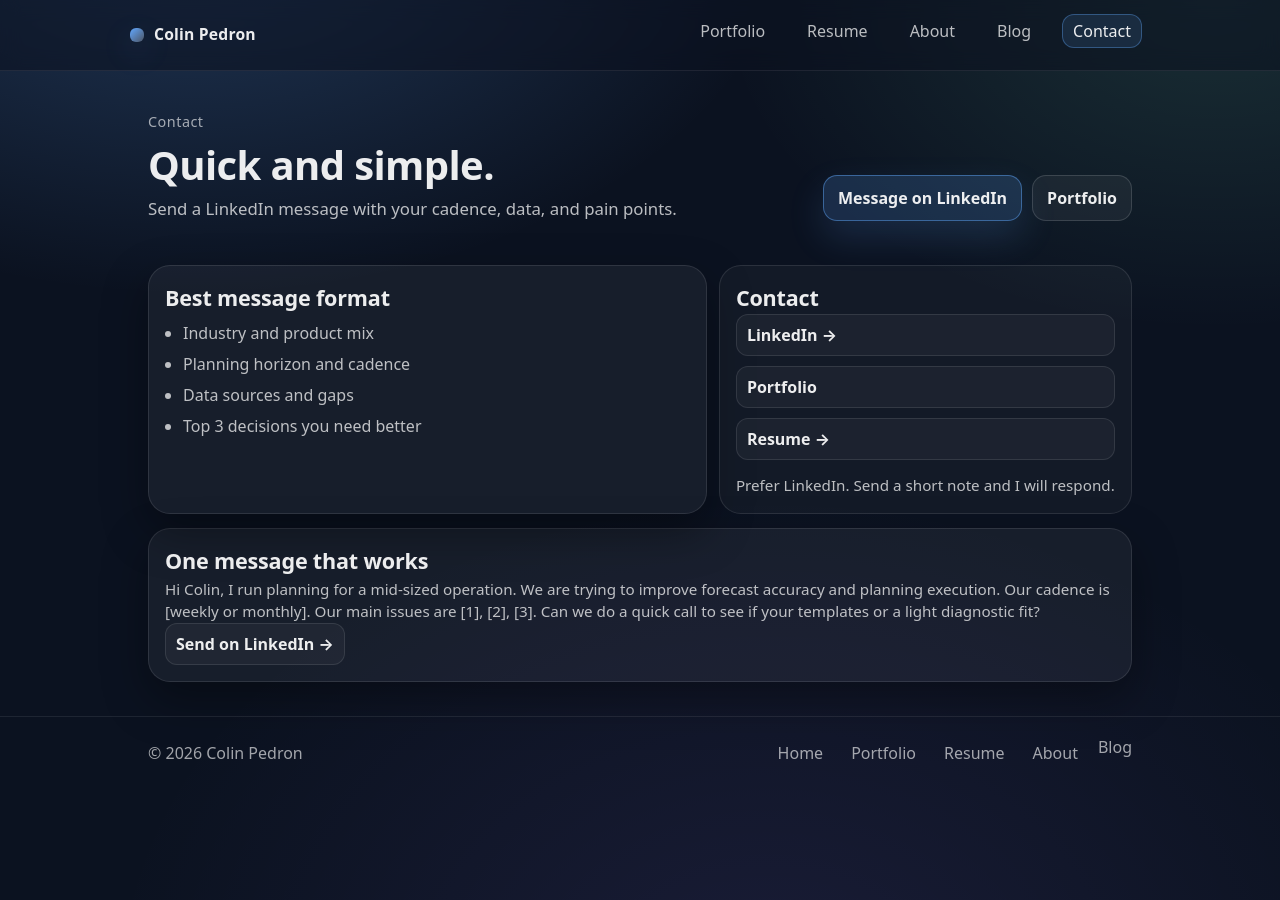
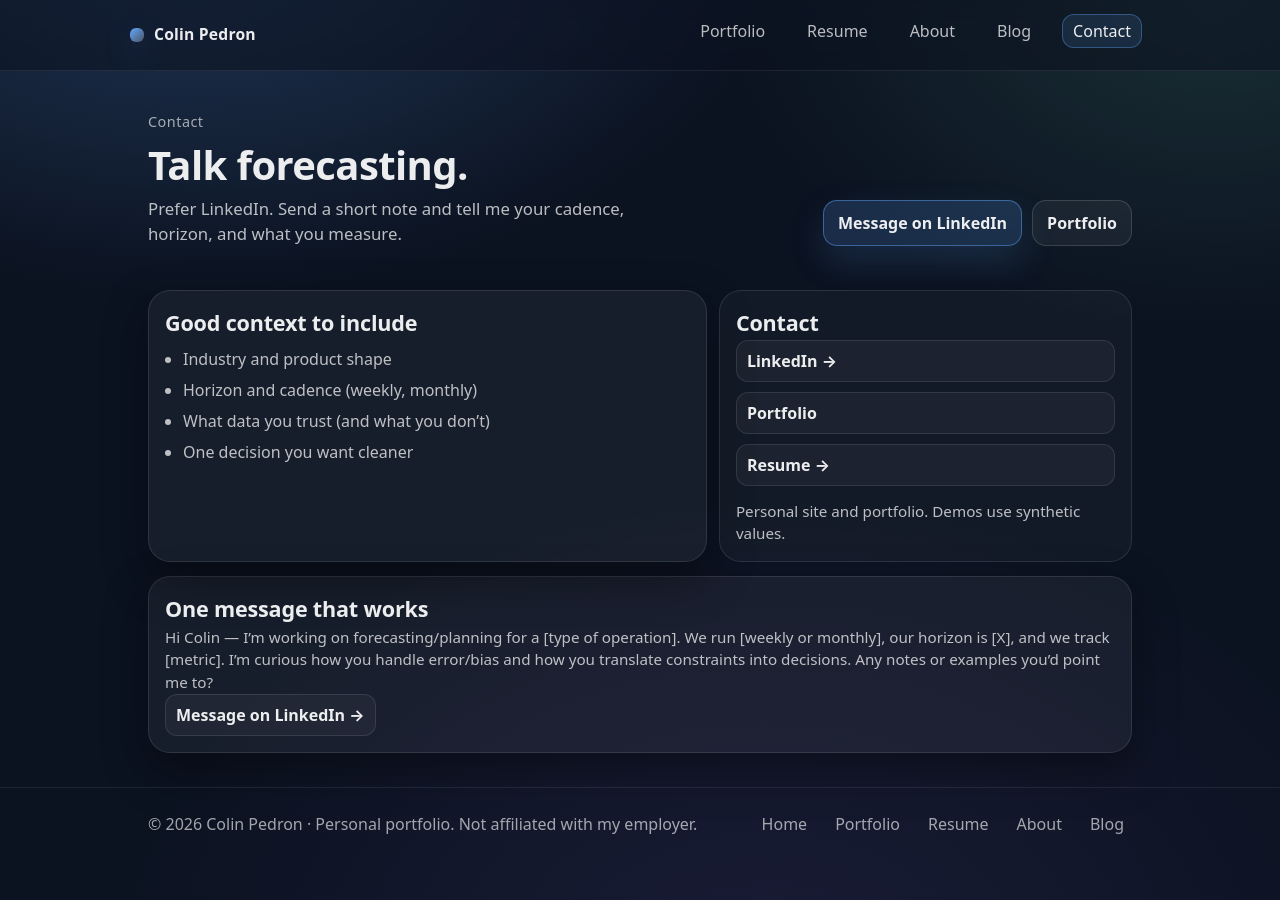
Before and after one commit to cpedron50-novaspear/colinpedron-site, a Jekyll site: the page contact.html, which Jekyll copies as it is, in a window 1280 px wide. Built offline with Jekyll 4.4.1, drawn with Linux system fonts in a browser that asks for light colours.

Commit message:
clean verbiage.html

```diff
--- a/contact.html
+++ b/contact.html
@@ -5,7 +5,7 @@
     <meta name="viewport" content="width=device-width, initial-scale=1" />
 
     <title>Contact | Colin Pedron</title>
-    <meta name="description" content="Contact Colin Pedron for a forecasting & production planning conversation." />
+    <meta name="description" content="Send Colin a note to talk forecasting, cadence, and clean rollups." />
 
     <link rel="canonical" href="https://www.colinpedron.com/contact.html" />
     <meta name="robots" content="index,follow" />
@@ -15,7 +15,7 @@
     <meta property="og:title" content="Contact | Colin Pedron" />
     <meta
       property="og:description"
-      content="Contact Colin Pedron for a forecasting & production planning conversation."
+      content="Send Colin a note to talk forecasting, cadence, and clean rollups."
     />
 
     <meta name="twitter:card" content="summary" />
@@ -49,8 +49,10 @@
         <div class="container page-hero-row">
           <div>
             <p class="eyebrow">Contact</p>
-            <h1>Quick and simple.</h1>
-            <p class="lead">Send a LinkedIn message with your cadence, data, and pain points.</p>
+            <h1>Talk forecasting.</h1>
+            <p class="lead">
+              Prefer LinkedIn. Send a short note and tell me your cadence, horizon, and what you measure.
+            </p>
           </div>
 
           <div class="page-hero-actions">
@@ -71,12 +73,12 @@
         <div class="container">
           <div class="two-col">
             <div class="panel-card">
-              <h2>Best message format</h2>
+              <h2>Good context to include</h2>
               <ul class="checklist">
-                <li>Industry and product mix</li>
-                <li>Planning horizon and cadence</li>
-                <li>Data sources and gaps</li>
-                <li>Top 3 decisions you need better</li>
+                <li>Industry and product shape</li>
+                <li>Horizon and cadence (weekly, monthly)</li>
+                <li>What data you trust (and what you don’t)</li>
+                <li>One decision you want cleaner</li>
               </ul>
             </div>
 
@@ -96,7 +98,7 @@
               </div>
 
               <p class="small spaced-top">
-                Prefer LinkedIn. Send a short note and I will respond.
+                Personal site and portfolio. Demos use synthetic values.
               </p>
             </div>
           </div>
@@ -104,9 +106,9 @@
           <div class="panel-card spaced-top">
             <h2>One message that works</h2>
             <p class="small">
-              Hi Colin, I run planning for a mid-sized operation. We are trying to improve forecast accuracy and
-              planning execution. Our cadence is [weekly or monthly]. Our main issues are [1], [2], [3]. Can we
-              do a quick call to see if your templates or a light diagnostic fit?
+              Hi Colin — I’m working on forecasting/planning for a [type of operation]. We run [weekly or
+              monthly], our horizon is [X], and we track [metric]. I’m curious how you handle error/bias
+              and how you translate constraints into decisions. Any notes or examples you’d point me to?
             </p>
             <a
               class="text-link"
@@ -114,7 +116,7 @@
               target="_blank"
               rel="noopener noreferrer"
             >
-              Send on LinkedIn →
+              Message on LinkedIn →
             </a>
           </div>
         </div>
@@ -123,12 +125,14 @@
 
     <footer class="site-footer">
       <div class="container footer-row">
-        <p class="footer-text">© <span id="y"></span> Colin Pedron</p>
+        <p class="footer-text">
+          © <span id="y"></span> Colin Pedron · Personal portfolio. Not affiliated with my employer.
+        </p>
         <div class="footer-links">
           <a href="index.html">Home</a>
           <a href="portfolio.html">Portfolio</a>
           <a href="resume.html">Resume</a>
-          <a href="about.html">About</a
+          <a href="about.html">About</a>
           <a href="/blog/">Blog</a>
         </div>
       </div>
```
